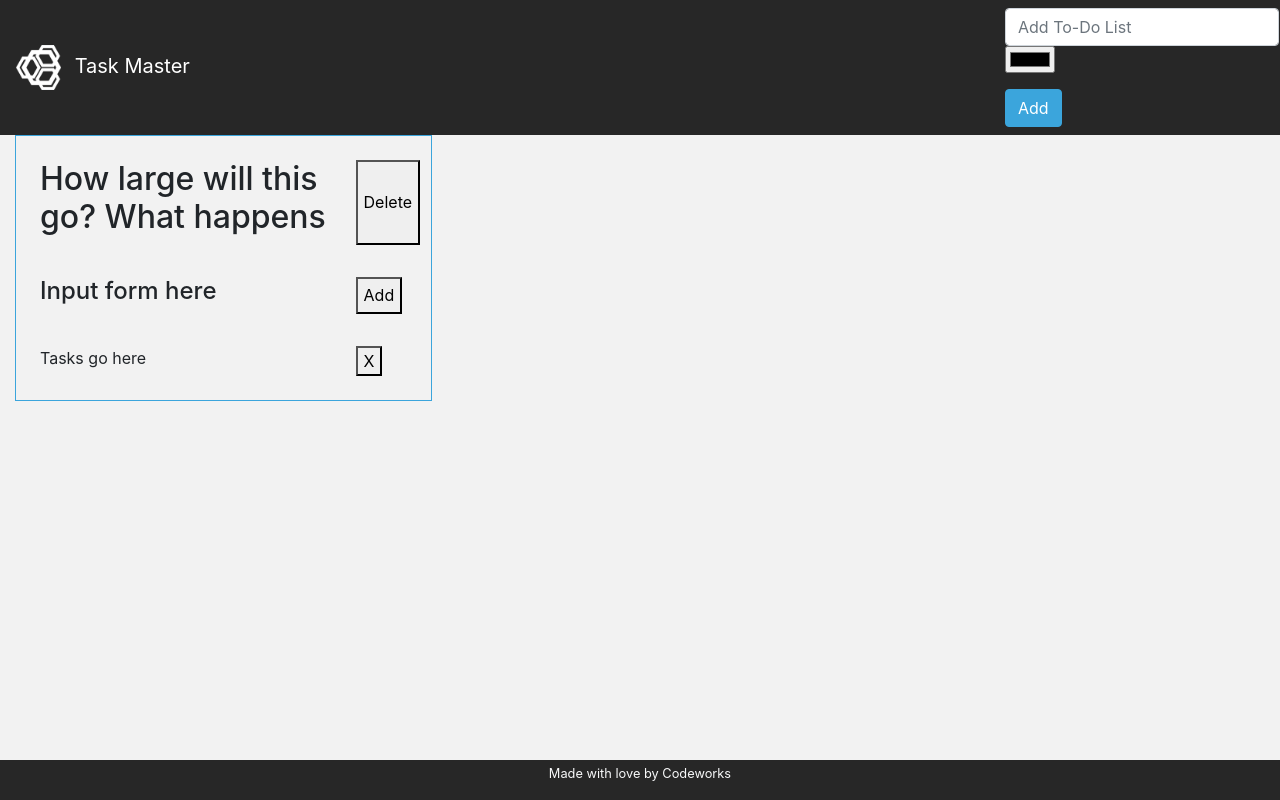
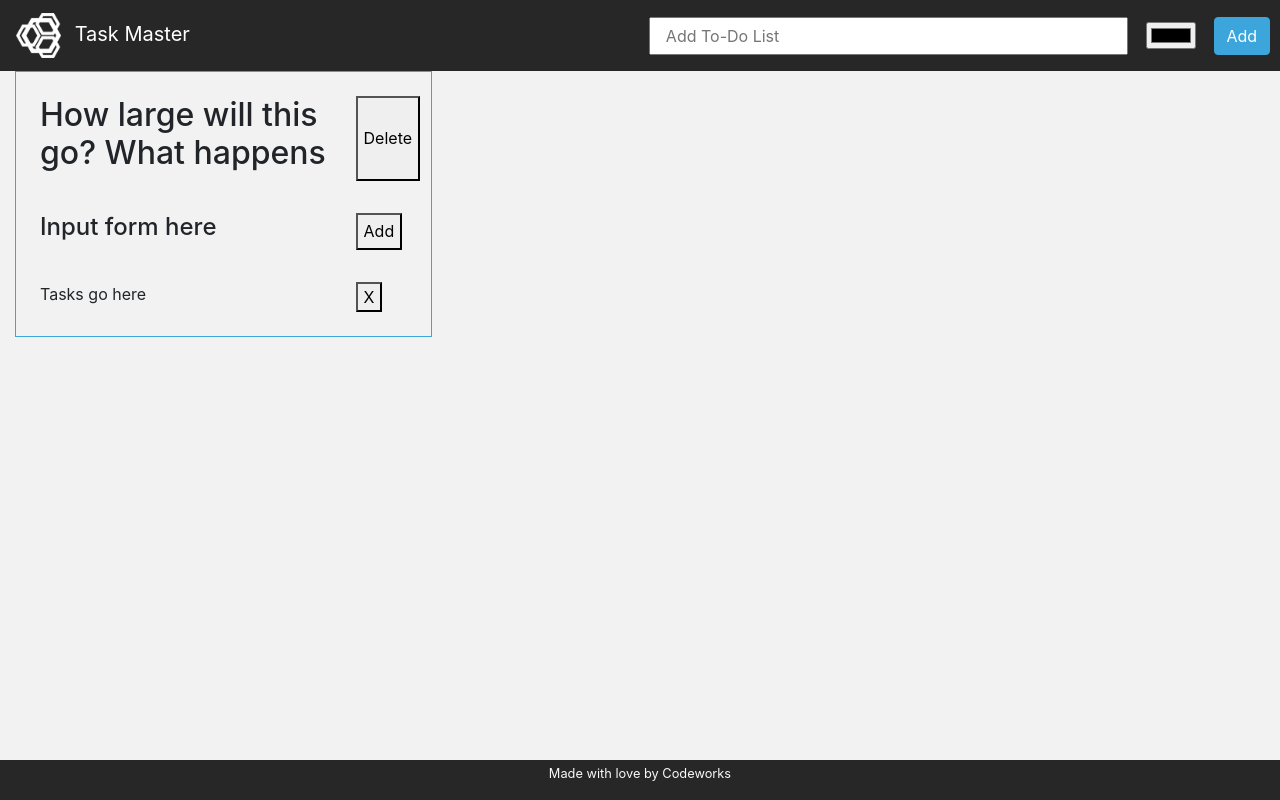
Before and after one commit to MCharron93/Task-Master, a website with bundled scripts: page index.html in a window 1280 px wide. Built offline with nearby package versions, Linux system fonts and the light colour scheme.

Commit message:
Style edits

```diff
--- a/app/Models/List.js
+++ b/app/Models/List.js
@@ -13,15 +13,15 @@ export default class List {
 
   get Template() {
     return /*html*/`
-    <div class="col-4 p-4 card justify-content-around" style="background-color: ${this.color}">
+    <div class="col-4 p-3 card justify-content-around" style="background-color: ${this.color}">
     <div class="row justify-content-between"><h3>${this.title}</h3>
-                <button class="align-self-center" onclick="app.listController.removeList('${this.id}')">Remove List</button></div>
-                <div className="row">
+                <button class="align-self-center" onclick="app.listController.removeList('${this.id}')">X</button></div>
+                <div className="row p-2">
                 <form onsubmit="app.taskController.createTask(event,'${this.id}')">
                     <div class="row justify-content-between">
                         <input type="text" name="task" id="task" class="col-6" placeholder="Create Task"
                             aria-describedby="helpId">
-                        <button class="col-3" type="submit">Add Task</button>
+                        <button class="content-fit" type="submit">+</button>
                     </div>
                 </form>
                 </div>
--- a/index.html
+++ b/index.html
@@ -13,21 +13,20 @@
 
 <body>
     <header>
-        <nav class="navbar navbar-dark navbar-expand bg-dark text-light justify-content-between">
-            <a class="navbar-brand" href="#">
+        <nav class="row navbar navbar-dark navbar-expand bg-dark text-light justify-content-even">
+            <a class="col navbar-brand" href="#">
                 <img src="assets/img/logo.png" width="45" height="45" alt="" loading="lazy">
                 <span class="ml-2">Task Master</span>
             </a>
-            <div class="row" id="form">
-                <span>
-                    <form onsubmit="app.listController.createList(event)">
-                        <div class="form-group">
-                            <input type="text" class="form-control" name="title" id="title" aria-describedby="helpId"
-                                placeholder="Add To-Do List"> <input name="color" id="color" type="color">
-                        </div>
-                </span>
-                <div class="">
-                    <button type="submit" class="btn btn-primary">Add</button></div>
+            <div class="col-6" id="form">
+                <div class="row">
+                    <form class="col" onsubmit="app.listController.createList(event)">
+                        <div class="row justify-content-around">
+                            <input type="text" class="col-9" name="title" id="title" aria-describedby="helpId"
+                                placeholder="Add To-Do List"> <input name="color" id="color" type="color"
+                                class="align-self-center">
+                            <button type="submit" class="btn btn-primary">Add</button></div>
+                </div>
             </div>
             </form>
         </nav>
@@ -35,7 +34,7 @@
     <main class="container-fluid">
         <div id="app">
         </div>
-        <div class="row" id="list">
+        <div class="row text-center" id="list">
         </div>
 
 
```
